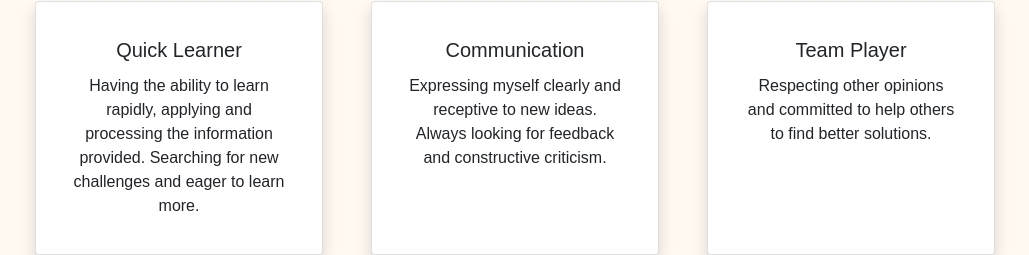
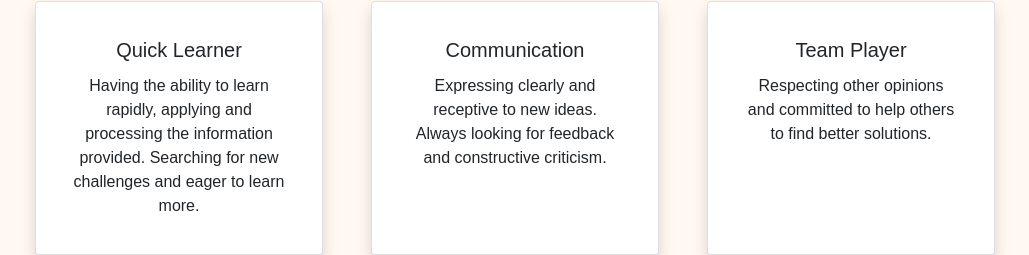
Before and after one commit to josejulio28/portfolio, a React (Create React App) app: page / in a window 1280 px wide. Shown: the part 493-748 px from the top of the page, without its empty margins (125-1154 px from the left). Built offline with nearby package versions, Linux system fonts and the light colour scheme.

Commit message:
changing text in card Communication

```diff
--- a/src/contents/about.js
+++ b/src/contents/about.js
@@ -52,8 +52,8 @@ function about() {
           <Card.Body>
             <Card.Title>Communication</Card.Title>
             <Card.Text>
-              Expressing myself clearly and receptive to new ideas. Always
-              looking for feedback and constructive criticism.
+              Expressing clearly and receptive to new ideas. Always looking for
+              feedback and constructive criticism.
             </Card.Text>
           </Card.Body>
         </Card>
```
